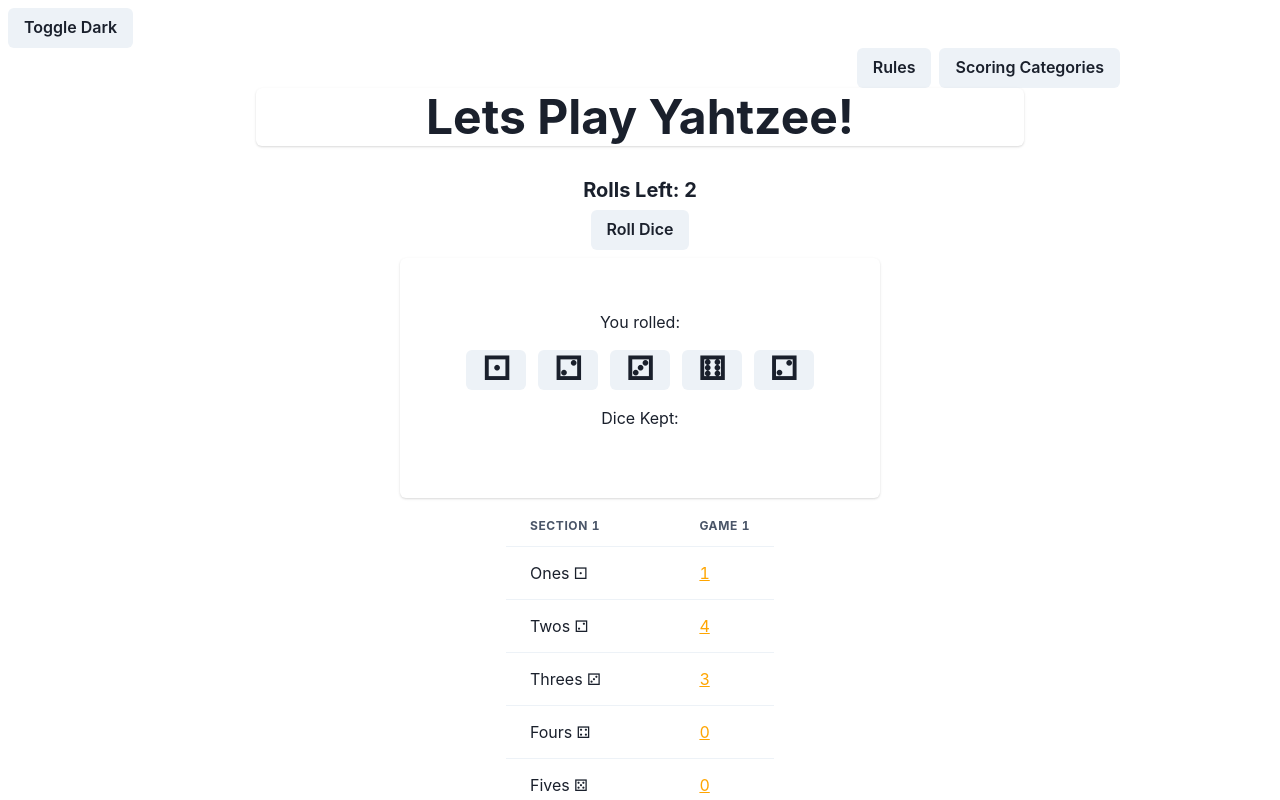
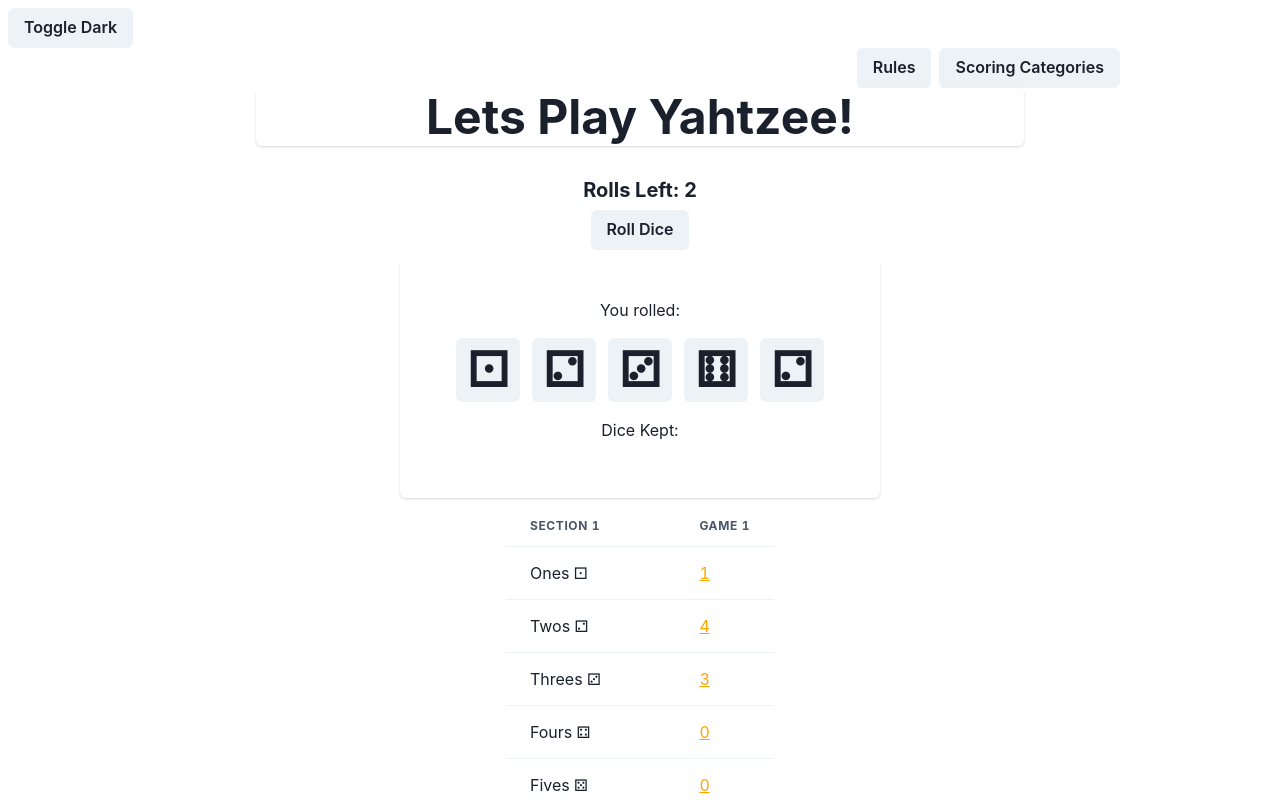
Before and after one commit to TomOwen93/yahtzee-react, a React (Vite) app: page / in a window 1280 px wide. Both pictures are taken after a click on the button "Roll Dice". Shown: the top 800 px of the page. Built offline with nearby package versions, Linux system fonts and the light colour scheme.

Commit message:
format dice buttons

```diff
--- a/src/components/GameSection.tsx
+++ b/src/components/GameSection.tsx
@@ -142,15 +142,18 @@
                         {gameState.rollsLeft < 3 &&
                             gameState.rolledDice.map((d) => (
                                 <Button
+                                    w={"4rem"}
+                                    h={"4rem"}
                                     onClick={() =>
                                         dispatch({
                                             type: "keep-dice",
                                             payload: d,
                                         })
                                     }
-                                    textAlign={"center"}
+                                    justifyContent="center"
+                                    alignItems={"center"}
                                     key={d.id}
-                                    fontSize={"xx-large"}
+                                    fontSize={"xxx-large"}
                                 >
                                     {" "}
                                     {d.roll !== null && diceEmojis[d.roll]}
@@ -167,9 +170,13 @@
                                         payload: d,
                                     })
                                 }
+                                w={"4rem"}
+                                h={"4rem"}
+                                justifyContent="center"
+                                alignItems={"center"}
                                 textAlign={"center"}
                                 key={d.id}
-                                fontSize={"xx-large"}
+                                fontSize={"xxx-large"}
                             >
                                 {" "}
                                 {d.roll !== null && diceEmojis[d.roll]}
```
